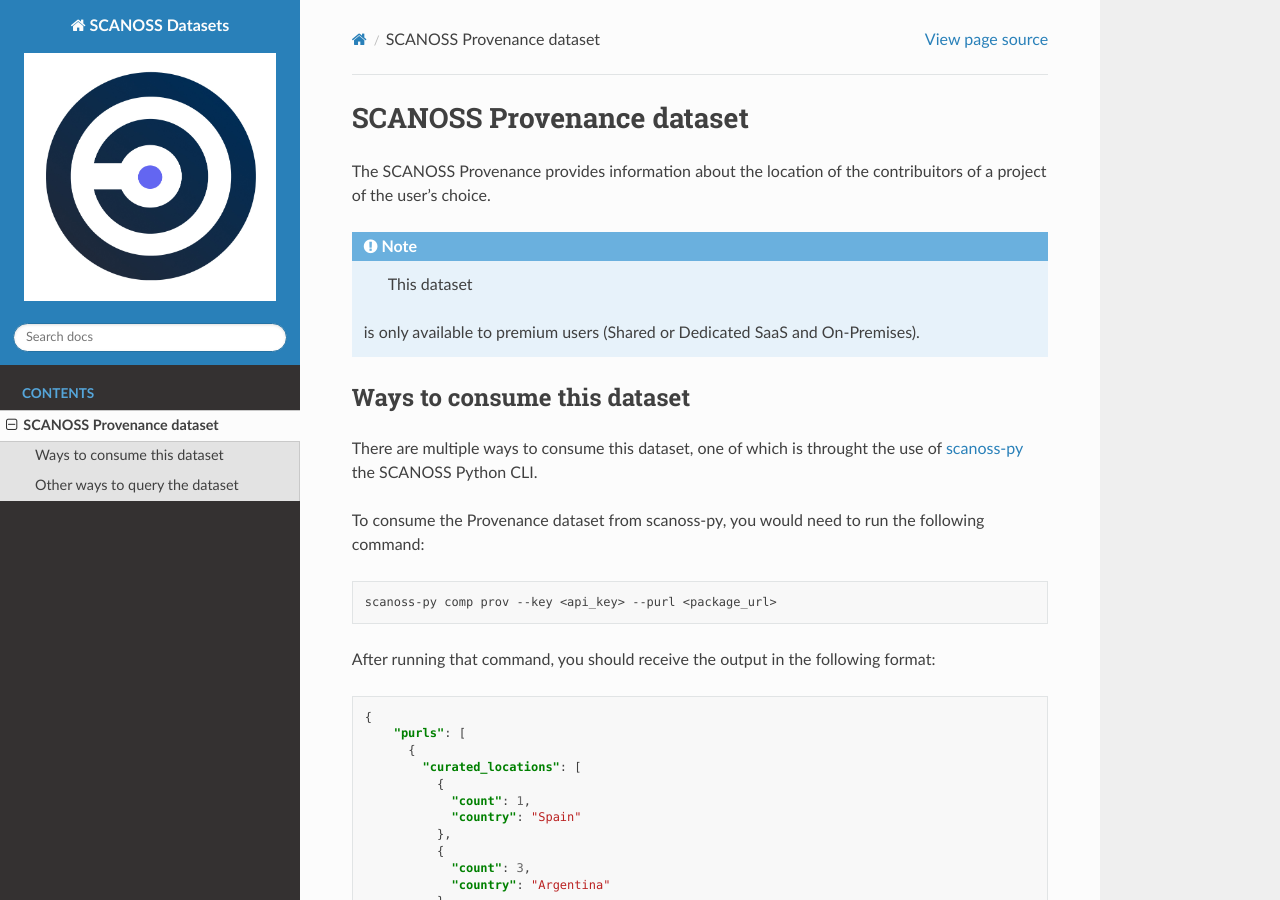
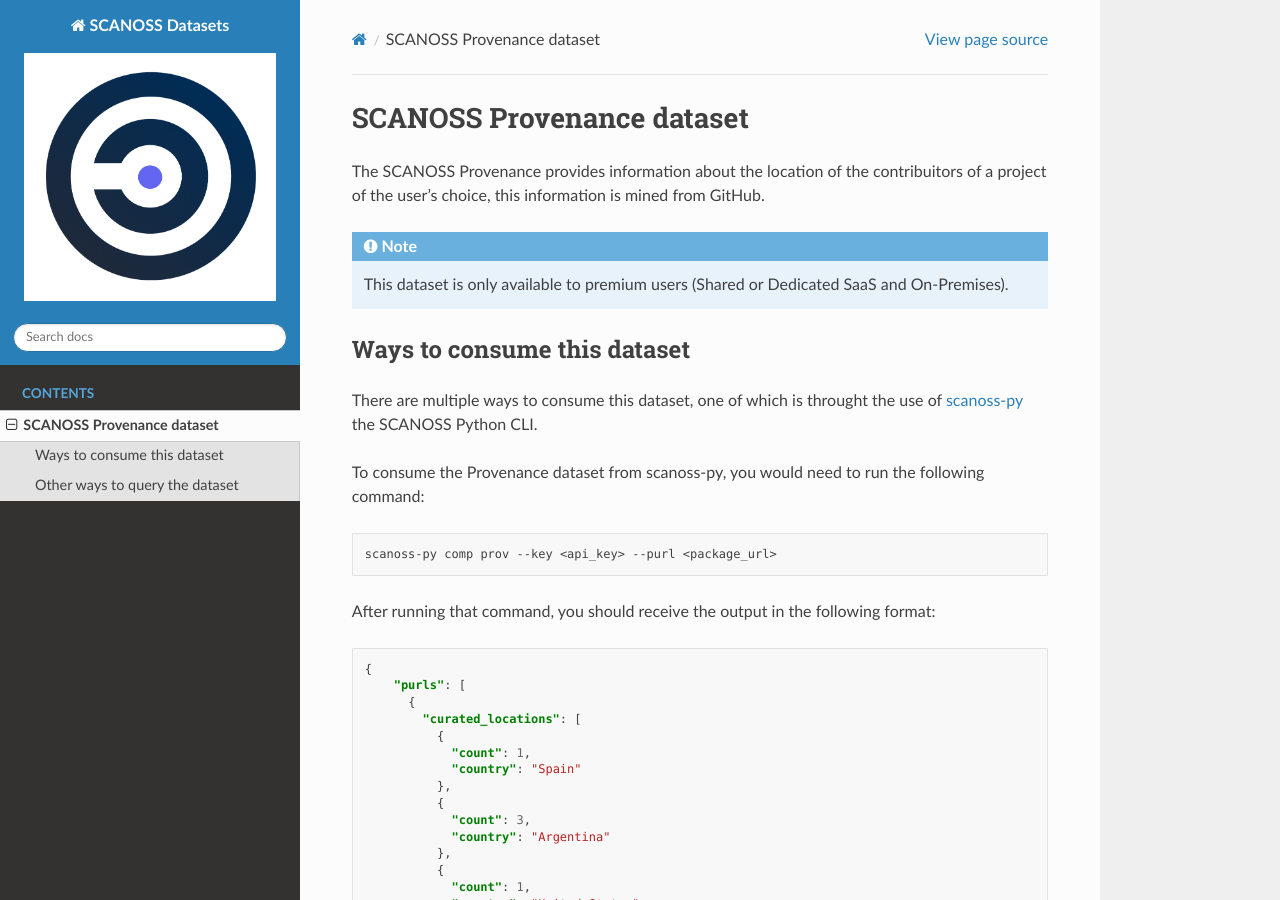
Before and after one commit to scanoss/decoration-services-docs, a Sphinx documentation site: the page built from source/tools/provenance.rst, in a window 1280 px wide and 900 px high. Built offline with Sphinx 7.4.7 and the Read the Docs theme 3.1.0, drawn with Linux system fonts in a browser that asks for light colours.

Commit message:
Update provenance.rst

```diff
--- a/source/tools/provenance.rst
+++ b/source/tools/provenance.rst
@@ -1,11 +1,10 @@
 SCANOSS Provenance dataset
 ==========================
 
-The SCANOSS Provenance provides information about the location of the contribuitors of a project of the user's choice.
+The SCANOSS Provenance provides information about the location of the contribuitors of a project of the user's choice, this information is mined from GitHub.
 
 .. note::
-    This dataset
- is only available to premium users (Shared or Dedicated SaaS and On-Premises).
+    This dataset is only available to premium users (Shared or Dedicated SaaS and On-Premises).
 
 Ways to consume this dataset
 ----------------------------
```
